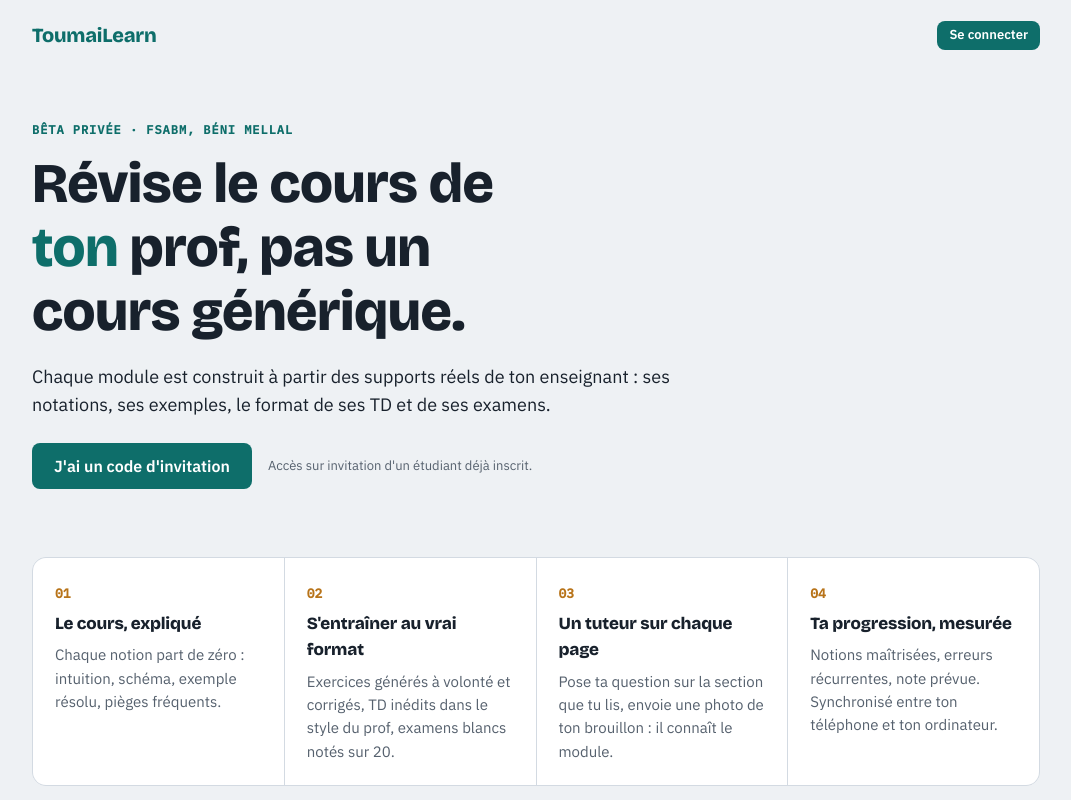
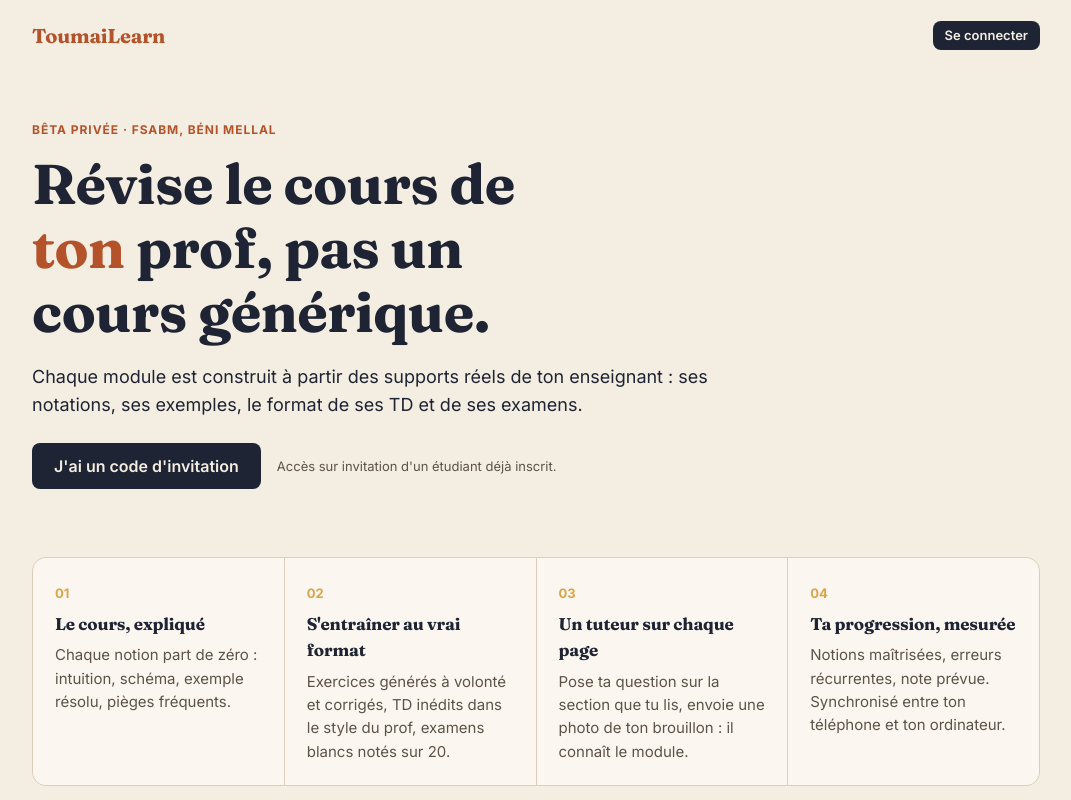
Before and after one commit to Primstoo/MIZAN, a Next.js app: page / in a window 1280 px wide. Shown: the top 800 px of the page, without its empty margins (104-1175 px from the left). Built offline with nearby package versions, Linux system fonts and the light colour scheme.

Commit message:
Refonte carnet du Sahel, étape 1 : couleurs sable et terracotta, mode sombre, polices Fraunces et Inter, nouvelle icône
Thème clair/sombre/auto choisi dans Paramètres (clé tl-theme), appliqué avant l'affichage.

```diff
--- a/src/app/globals.css
+++ b/src/app/globals.css
@@ -1,5 +1,6 @@
-:root{--bg:#eef1f4;--panel:#fff;--ink:#18212c;--mute:#56616e;--line:#d3dae2;--acc:#0e6e6a;--acc2:#b8741a;--ok:#1d7a46;--bad:#b23a3a;color-scheme:light}
-@media (prefers-color-scheme:dark){:root{--bg:#10161d;--panel:#18212b;--ink:#e6ebf0;--mute:#9aa6b3;--line:#2a3542;--acc:#4fc2bb;--acc2:#e0a450;--ok:#5bc489;--bad:#e07a7a;color-scheme:dark}}
+:root{--bg:#F4EDE1;--panel:#FBF7F0;--ink:#1E2433;--mute:#5C5346;--line:#DCCFBA;--acc:#B4532A;--acc2:#D9A44A;--ok:#2F5A73;--bad:#A23B2A;color-scheme:light}
+@media (prefers-color-scheme:dark){:root:not([data-theme=light]){--bg:#141922;--panel:#1E2532;--ink:#EDE6D9;--mute:#A9A094;--line:#343D4D;--acc:#E8906A;--acc2:#E4C48A;--ok:#7FB3CF;--bad:#E58A7A;color-scheme:dark}}
+:root[data-theme=dark]{--bg:#141922;--panel:#1E2532;--ink:#EDE6D9;--mute:#A9A094;--line:#343D4D;--acc:#E8906A;--acc2:#E4C48A;--ok:#7FB3CF;--bad:#E58A7A;color-scheme:dark}
 *{box-sizing:border-box}
 html,body{margin:0;height:100%}
 body{background:var(--bg);color:var(--ink);font:16px/1.55 system-ui,-apple-system,"Segoe UI",sans-serif}
@@ -11,11 +12,11 @@ h2{font-size:18px;margin:6px 0}
 .narrow{max-width:420px}
 .top{display:flex;align-items:center;gap:12px;justify-content:space-between;padding-bottom:12px;border-bottom:1px solid var(--line);margin-bottom:16px}
 .top.slim{margin:0;padding:8px 16px;background:var(--panel)}
-.logo{font-weight:800;letter-spacing:.08em;color:var(--acc);text-decoration:none;font-size:20px}
+.logo{font-weight:700;letter-spacing:-.01em;color:var(--acc);text-decoration:none;font-size:20px}
 .muted{color:var(--mute)}.small{font-size:13px}
 .lead{font-size:18px;max-width:60ch}
 .hero{padding:24px 0 32px}
-.btn{display:inline-block;background:var(--acc);color:#fff;border:0;border-radius:8px;padding:10px 16px;font-family:inherit;font-weight:600;font-size:15px;line-height:1.3;text-decoration:none;cursor:pointer;text-align:center}
+.btn{display:inline-block;background:var(--ink);color:var(--bg);border:0;border-radius:8px;padding:10px 16px;font-family:inherit;font-weight:600;font-size:15px;line-height:1.3;text-decoration:none;cursor:pointer;text-align:center}
 .btn.alt{background:transparent;color:var(--ink);border:1px solid var(--line)}
 .btn.small{padding:6px 12px;font-size:13px}
 .btn:disabled{opacity:.6}
@@ -91,30 +92,31 @@ input:focus-visible,button:focus-visible,a:focus-visible{outline:2px solid var(-
 .catalogue summary h2::before{content:"＋ ";color:var(--acc)}
 .catalogue[open] summary h2::before{content:"－ "}
 .module{height:100dvh}
-/* ---- Identité des maquettes (Bricolage + IBM Plex) ---- */
-:root{--accsoft:#d6ecea;--ambsoft:#f6e7d1;--amb:#9a5f12;--badsoft:#f7dede;--goodsoft:#ddf1e3}
-@media (prefers-color-scheme:dark){:root{--accsoft:#16373a;--ambsoft:#3a2c18;--amb:#e0a450;--badsoft:#3d1d1d;--goodsoft:#173524}}
-body{font-family:"IBM Plex Sans",system-ui,sans-serif}
-h1,h2,h3,.logo,.big{font-family:"Bricolage Grotesque",system-ui,sans-serif;letter-spacing:-.01em}
-.eyebrow,.k,.chip,.num{font-family:"IBM Plex Mono",ui-monospace,monospace}
+/* ---- Identité « carnet du Sahel » (Fraunces + Inter) ---- */
+:root{--accsoft:#F3E2CF;--ambsoft:#F3E7CC;--amb:#8A5A12;--badsoft:#F4DDD6;--goodsoft:#DCE7EE}
+@media (prefers-color-scheme:dark){:root:not([data-theme=light]){--accsoft:#4A2F1E;--ambsoft:#3A2E18;--amb:#E4C48A;--badsoft:#4A2420;--goodsoft:#1E3340}}
+:root[data-theme=dark]{--accsoft:#4A2F1E;--ambsoft:#3A2E18;--amb:#E4C48A;--badsoft:#4A2420;--goodsoft:#1E3340}
+body{font-family:Inter,system-ui,sans-serif}
+h1,h2,h3,.logo,.big{font-family:Fraunces,Georgia,serif;letter-spacing:-.01em}
+.eyebrow,.k,.chip,.num{font-family:Inter,system-ui,sans-serif}
 .k{font-size:11px;letter-spacing:.06em;text-transform:uppercase;color:var(--mute);font-weight:500}
 .t{font-weight:600;margin:0}
 .big{font-size:32px;font-weight:800;line-height:1.05;margin:2px 0}
 .between{justify-content:space-between}
 .chip{border:0;background:var(--accsoft);color:var(--acc);border-radius:5px;padding:2px 8px;font-weight:500}
 .chip.amber{background:var(--ambsoft);color:var(--amb)}.chip.bad{background:var(--badsoft);color:var(--bad)}.chip.good{background:var(--goodsoft);color:var(--ok)}
-.card.hi{background:var(--acc);border-color:var(--acc);color:#fff}
+.card.hi{background:var(--ink);border-color:var(--ink);color:var(--bg)}
 .card.hi .k,.card.hi .muted{color:inherit;opacity:.85}
 .card.hi h2{font-size:22px;margin:2px 0 6px}
-.btn.inv{background:#fff;color:var(--acc);align-self:flex-start}
+.btn.inv{background:var(--bg);color:var(--ink);align-self:flex-start}
 .card.soft{background:var(--accsoft);border-color:transparent}
 .tasks{list-style:none;padding:0;margin:4px 0 10px;display:flex;flex-direction:column;gap:8px}
 .tasks li{display:flex;gap:10px;align-items:flex-start}
 .tasks li::before{content:"";flex:none;width:17px;height:17px;border-radius:50%;border:1.8px solid currentColor;margin-top:3px}
 .tasks li.done{opacity:.7;text-decoration:line-through}.tasks li.done::before{background:currentColor}
 .days{display:grid;grid-template-columns:repeat(7,1fr);gap:5px;margin-top:6px}
-.days i{height:26px;border-radius:6px;background:var(--line);font:500 11px "IBM Plex Mono",monospace;font-style:normal;display:flex;align-items:center;justify-content:center;color:var(--mute)}
-.days i.on{background:var(--acc);color:#fff}
+.days i{height:26px;border-radius:6px;background:var(--line);font:500 11px Inter,system-ui,sans-serif;font-style:normal;display:flex;align-items:center;justify-content:center;color:var(--mute)}
+.days i.on{background:var(--acc);color:var(--bg)}
 .days i.today{outline:2px solid var(--acc);outline-offset:1px;background:var(--panel);color:var(--acc)}
 .today{display:flex;flex-direction:column;gap:16px}
 .today header h1{margin:0}
@@ -183,10 +185,10 @@ button,input,select,textarea{font-family:inherit}
 .opt:disabled{cursor:default;color:var(--ink)}
 form.stack label{display:flex;flex-direction:column;gap:4px}
 /* ---- Examen blanc ---- */
-.timer{font:700 26px "IBM Plex Mono",monospace;font-variant-numeric:tabular-nums}.timer.bad{color:var(--bad)}
+.timer{font:700 26px Inter,system-ui,sans-serif;font-variant-numeric:tabular-nums}.timer.bad{color:var(--bad)}
 .qn{display:grid;grid-template-columns:repeat(auto-fill,minmax(36px,1fr));gap:5px}
-.qn button{height:32px;border-radius:6px;border:1px solid var(--line);background:var(--panel);color:var(--ink);font:500 12px "IBM Plex Mono",monospace;cursor:pointer}
+.qn button{height:32px;border-radius:6px;border:1px solid var(--line);background:var(--panel);color:var(--ink);font:500 12px Inter,system-ui,sans-serif;cursor:pointer}
 .qn button.ok{background:var(--accsoft);border-color:var(--acc)}.qn button.cur{background:var(--acc);color:#fff;border-color:var(--acc)}
 .corrige{padding-left:20px;display:flex;flex-direction:column;gap:10px}.corrige p{margin:2px 0}
 .corrige li.bon::marker{color:var(--ok)}.corrige li.faux::marker{color:var(--bad)}
-.np{display:flex;align-items:baseline;gap:8px;flex-wrap:wrap}.np strong{font:800 26px "Bricolage Grotesque",sans-serif}
+.np{display:flex;align-items:baseline;gap:8px;flex-wrap:wrap}.np strong{font:700 26px Fraunces,Georgia,serif}
--- a/src/app/layout.tsx
+++ b/src/app/layout.tsx
@@ -11,15 +11,17 @@ export const metadata: Metadata = {
   openGraph: { title: "ToumaiLearn", siteName: "ToumaiLearn", url: "https://toumailearn.app", description: "Révise le cours de ton prof, pas un cours générique.", locale: "fr_MA", type: "website" },
 };
 
-export const viewport: Viewport = { themeColor: "#0e6e6a", width: "device-width", initialScale: 1 };
+export const viewport: Viewport = { themeColor: [{ media: "(prefers-color-scheme: light)", color: "#F4EDE1" }, { media: "(prefers-color-scheme: dark)", color: "#141922" }], width: "device-width", initialScale: 1 };
 
 export default function RootLayout({ children }: { children: React.ReactNode }) {
   return (
     <html lang="fr">
       <head>
+        {/* Thème choisi dans Paramètres (clair / sombre / auto), appliqué avant l'affichage */}
+        <script dangerouslySetInnerHTML={{ __html: "try{var t=localStorage.getItem('tl-theme');if(t==='light'||t==='dark')document.documentElement.dataset.theme=t}catch(e){}" }} />
         <link rel="preconnect" href="https://fonts.googleapis.com" />
         {/* eslint-disable-next-line @next/next/no-page-custom-font */}
-        <link rel="stylesheet" href="https://fonts.googleapis.com/css2?family=Bricolage+Grotesque:opsz,wght@12..96,600;12..96,800&family=IBM+Plex+Sans:wght@400;500;600&family=IBM+Plex+Mono:wght@500&display=swap" />
+        <link rel="stylesheet" href="https://fonts.googleapis.com/css2?family=Fraunces:opsz,wght@9..144,600;9..144,700&family=Inter:wght@400;500;600;700&display=swap" />
       </head>
       <body>{children}</body>
     </html>
--- a/src/app/manifest.ts
+++ b/src/app/manifest.ts
@@ -8,8 +8,8 @@ export default function manifest(): MetadataRoute.Manifest {
     description: "Révise le cours de ton prof : leçons expliquées, exercices corrigés, tuteur IA.",
     start_url: "/app",
     display: "standalone",
-    background_color: "#eef1f4",
-    theme_color: "#0e6e6a",
+    background_color: "#F4EDE1",
+    theme_color: "#B4532A",
     lang: "fr",
     icons: [{ src: "/icon.svg", sizes: "any", type: "image/svg+xml" }],
   };
```
Also changed, not shown: src/app/icon.svg.
